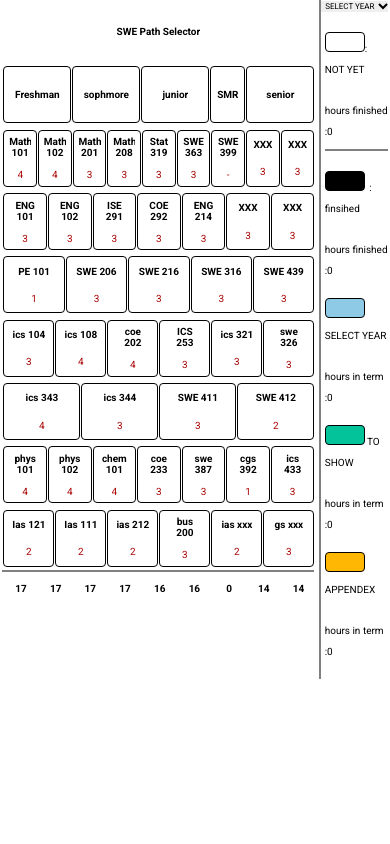
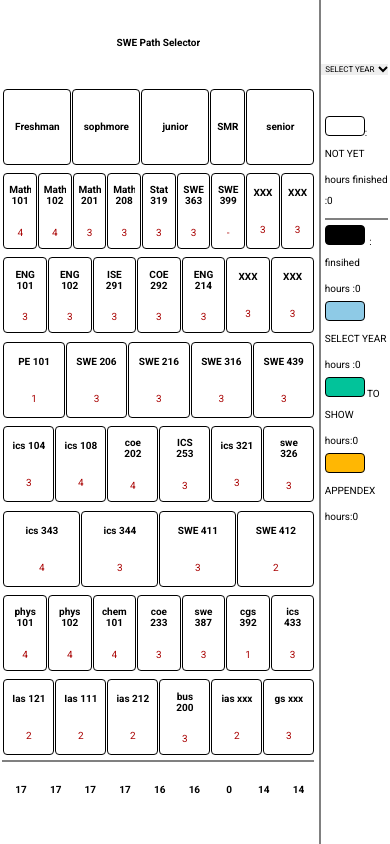
Before and after one commit to hussain-alsayedali/KFUPM-SWE-Path-Selector, a plain HTML site: page index.html in a window 390 px wide. Drawn offline with Linux system fonts and the light colour scheme.

Commit message:
better responsive

```diff
--- a/index.html
+++ b/index.html
@@ -410,16 +410,16 @@
                 <li class="borderBot"><span>hours finished :<span class="notYetH">0</span></span></li>
 
                 <li><div class="appendexColor black"></div> <span>: finsihed</span></li>
-                <li><span>hours finished :<span class="finishedH">0</span></span></li>
+                <li><span>hours :<span class="finishedH">0</span></span></li>
 
                 <li><div class="appendexColor blue"></div> <span id = "firstTerm">SELECT YEAR</span></li>
-                <li><span>hours in term :<span class="firstTermH">0</span></span></li>
+                <li><span>hours :<span class="firstTermH">0</span></span></li>
 
                 <li><div class="appendexColor cyan"></div><span id = "secondTerm"> TO SHOW </span></li>
-                <li><span>hours in term :<span class="secondTermH">0</span> </span></li>
+                <li><span>hours:<span class="secondTermH">0</span> </span></li>
 
                 <li><div class="appendexColor yellow"></div><span id = "thirdTerm">APPENDEX</span></li>
-                <li><span>hours in term :<span class="thirdTermH">0</span> </span></li>
+                <li><span>hours:<span class="thirdTermH">0</span> </span></li>
             </ul>
         </aside>
     </section>
--- a/styles/style.css
+++ b/styles/style.css
@@ -13,6 +13,8 @@ html{
 
 /* ========= layout ========== */
 .body{
+    width: 100vw;
+    height: 100vh;
     display: flex;
     justify-content: center;
 
@@ -23,6 +25,7 @@ html{
     flex-wrap: wrap;
     justify-content: center;
     width: 100vw;
+    height: 100vh;
 }
 .middleArea{
     display: flex;
@@ -32,7 +35,7 @@ html{
     height: 100%;
 }
 .horizontalLine{
-    height:7.5vh;
+    height:10vh;
     width: 80vw;
     display: flex;
     justify-content: space-around;
@@ -66,7 +69,7 @@ html{
     background-color: white;
 }
 .info{
-    margin-bottom: 15px;
+    margin-bottom: 5px;
     width:90%;
     height: 40%;
     background-color: white;
@@ -76,6 +79,7 @@ html{
 aside{
     margin-left: 5px;
     width: 17.5vw;
+    height: 100%;
     display: flex;
     justify-content: center;
     align-items: center;
@@ -86,7 +90,13 @@ aside > *{
     margin-left: 5%;
 }
 form{
-    margin-bottom: 20px;
+    height: 5%;
+    margin-top: 10px;
+    margin-bottom: 10px;
+}
+aside ul{
+    height: 80%;
+
 }
 
 /*========================= specifc layouts ==================== */
@@ -96,6 +106,7 @@ form{
 div h2{
     font-size: 1.6rem;
     width: 70%;
+
     text-align: center;
 }
 .course span{
@@ -103,7 +114,7 @@ div h2{
 }
 li{
     font-size: 18px;
-    margin-bottom: 20px;
+    margin-bottom: 5px;
 }
 .borderTop{
     border-top: 2px solid grey;
@@ -142,11 +153,19 @@ li{
 
 
 }
-.fourPoints{}
-.threePoints{}
-.twoPoints{}
-.onePoint{}
+
 /* phones */
+@media  screen and  (max-width :700px ) and (max-height :500px ) {
+
+    *{
+        font-size: 1rem;
+    }
+    div h2 {
+        font-size: 0.5rem;
+    }
+
+
+}
 @media screen and (max-width :480px ) {
     *{
         font-size: 1rem;
```
